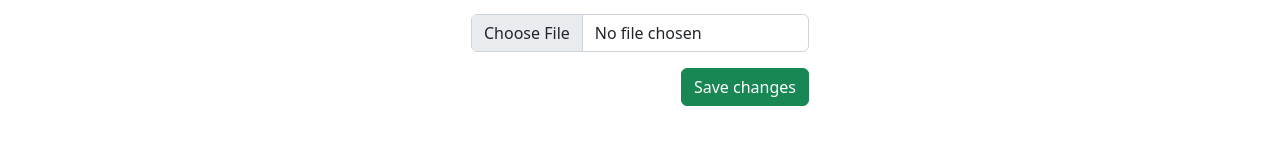
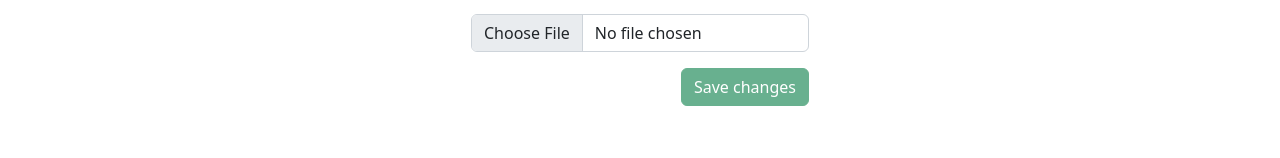
Before and after one commit to georgecornea/react-photo-gallery, a React (Vite) app: page / in a window 1280 px wide. Both pictures are taken after typing "Sample" into the empty fields and a click on the button "Add New Photo". Shown: the part 270-428 px from the top of the page. Built offline with nearby package versions, Linux system fonts and the light colour scheme.

Commit message:
Added useMemo hook to check that UploadForm has a name and photo attached

```diff
--- a/src/components/PhotoGalaryWithFIrebase.jsx
+++ b/src/components/PhotoGalaryWithFIrebase.jsx
@@ -53,6 +53,7 @@ export const PhotoGalaryWithFirebase = () => {
         <div className='clearfix mb-4'></div>
         {isCollapsed && (
           <UploadForm
+            input={input}
             isVisible={isCollapsed}
             onChange={handleOnChange}
             onSubmit={handleOnSubmit}
--- a/src/components/UploadForm.jsx
+++ b/src/components/UploadForm.jsx
@@ -1,4 +1,10 @@
-const UploadForm = ({ inputs, isVisible, onChange, onSubmit }) => {
+import { useMemo } from 'react';
+
+const UploadForm = ({ input, isVisible, onChange, onSubmit }) => {
+  const isDisabled = useMemo(() => {
+    return !!Object.values(input).some((value) => !value);
+  }, [input]);
+
   return (
     isVisible && (
       <>
@@ -27,7 +33,11 @@ const UploadForm = ({ inputs, isVisible, onChange, onSubmit }) => {
                 onChange={onChange}
               />
             </div>
-            <button type='submit' className='btn btn-success float-end'>
+            <button
+              type='submit'
+              className='btn btn-success float-end'
+              disabled={isDisabled}
+            >
               Save changes
             </button>
           </form>
```
